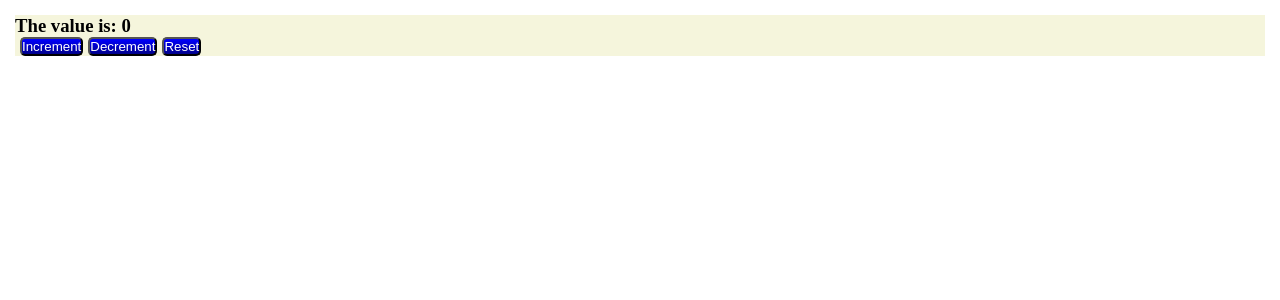
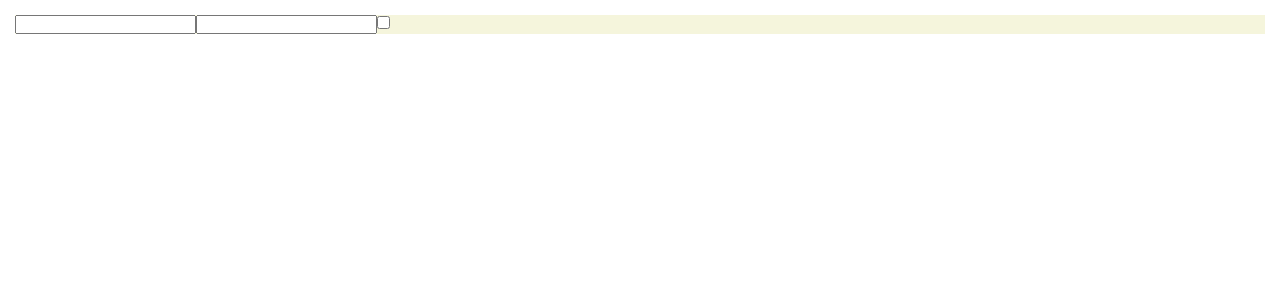
Before and after one commit to Simulaemanuele/react-exercises, a React (Create React App) app: page / in a window 1280 px wide. Shown: the top 300 px of the page. Built offline with nearby package versions, Linux system fonts and the light colour scheme.

Commit message:
exercise: Function-components-and-hooks/useState-02 done

```diff
--- a/src/components/App.js
+++ b/src/components/App.js
@@ -1,5 +1,6 @@
 import React from "react";
-import { ClickCounter } from "./ClickCounter";
+import { Login } from "./Login";
+
 
 
 
@@ -8,7 +9,7 @@ export class App extends React.Component{
     render(){
         return(
             <div className="mainContainer">
-                <ClickCounter />
+                <Login />
             </div>
         )
     }
--- /dev/null
+++ b/src/components/Login.js
@@ -0,0 +1,32 @@
+import { useState } from "react";
+
+export function Login(){
+    const [data, setData] = useState({
+        username: '',
+        password: '',
+        remember: false
+    })
+
+    function handleInputChange(event){
+        const {value, type, name, checked} = event.target
+
+        setData((data) => {
+            return{
+                ...data,
+                [name]: type === "checkbox" ? checked : value
+            }
+        })
+    }
+
+    console.log(data)
+
+    return(
+        <div>
+            <form>
+                <input value={data.username} name="username" onChange={handleInputChange}></input>
+                <input value={data.password} name="password" type="password" onChange={handleInputChange}></input>
+                <input name="remember" type="checkbox" checked={data.remember} onChange={handleInputChange}></input>
+            </form>
+        </div>
+    )
+}
```
Also changed, not shown: src/components/backupComponents/ClickCounter.js (renamed from src/components/ClickCounter.js).
